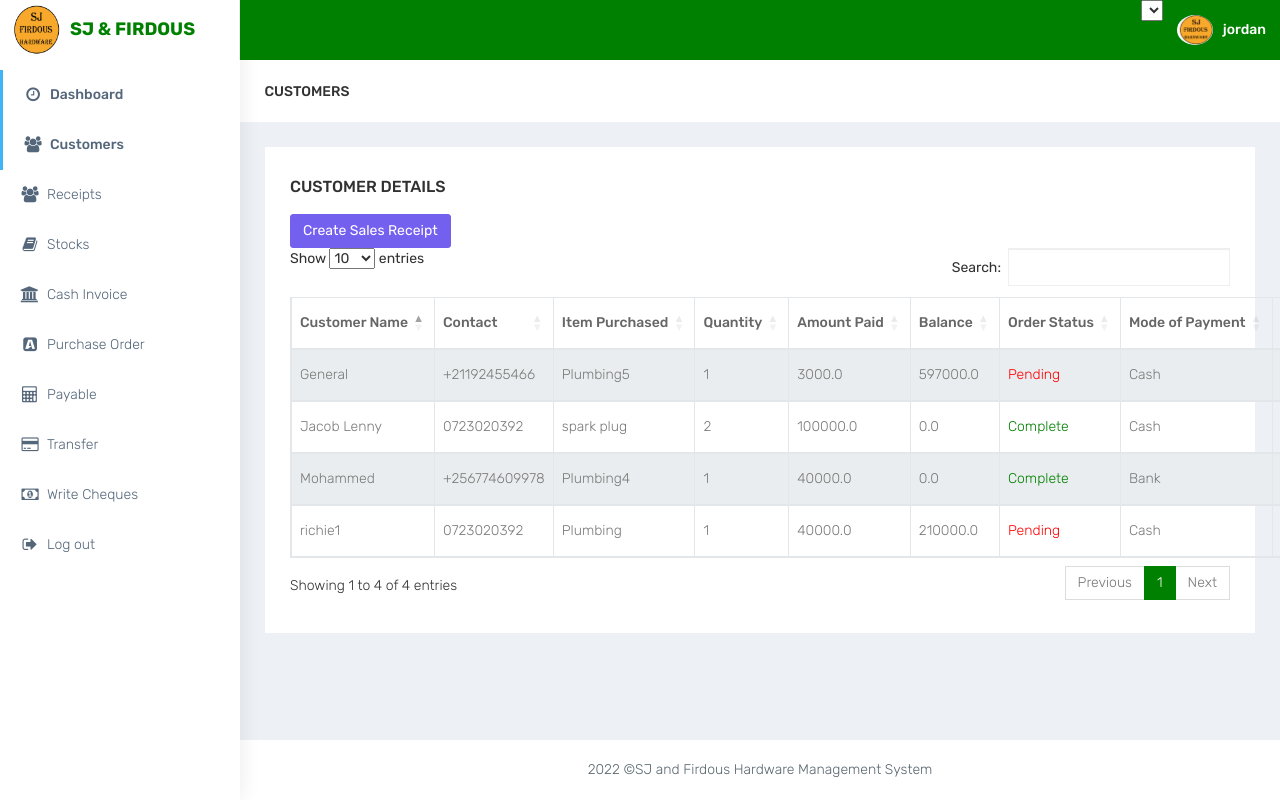
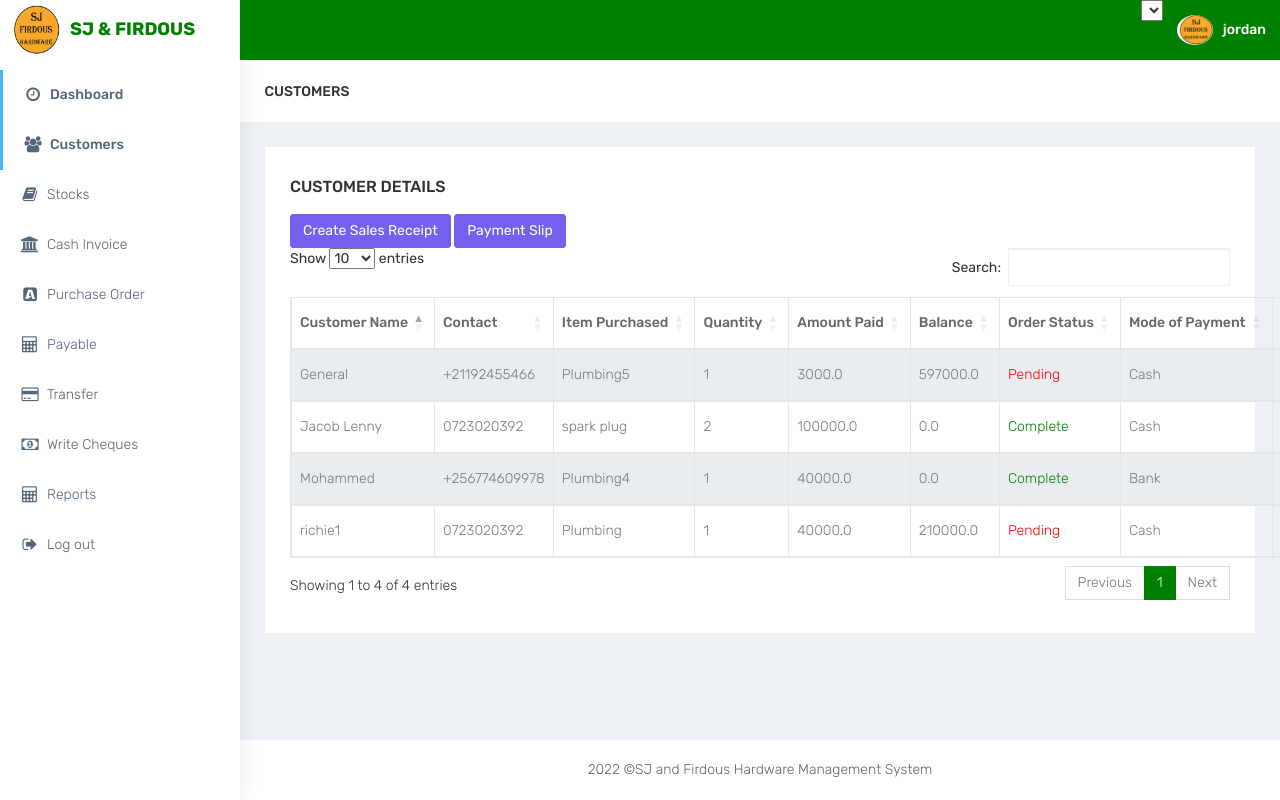
Before and after one commit to jkinathan/firdous, a Django app: page /customers in a window 1280 px wide; the page is wider, and only the part inside the window is pictured. Run offline with Django 4.2, Linux system fonts and the light colour scheme; a user stored in the database is signed in; data comes from the database, SQL or seed files in the repository; both versions use the stored data as it was after the commit; lists and menus that the app fills with data are empty; parts of the project's set-up code (start-up, migrations or seed data) failed here and were passed over; some libraries are stand-ins or nearby versions.

Commit message:
reports and slip template added

```diff
--- a/plumbing/urls.py
+++ b/plumbing/urls.py
@@ -15,7 +15,7 @@ urlpatterns = [
      path('cash/', views.cash, name='cash'),
      path('payable/', views.payable, name='payable'),
      path('transfer/', views.transfer, name='transfer'),
-     path('receipts/', views.Receipts, name='receipts'),
+     # path('receipts/', views.Receipts, name='receipts'),
      path('invoicepaymentdetail/<int:pk>',views.Receivepayment_detail, name='invoicepaymentdetail'),
      # path('paymentreceipt/', views.paymentReceipt, name='paymentreceipt'),
      path('statistics/', views.statistics, name='statistics'),
@@ -23,6 +23,7 @@ urlpatterns = [
      # path('receive/', views.receive, name='receive'),
      path('purchase/', views.purchase, name='purchase'),
      path('check/', views.check, name='check'),
+     path('reportstemp/', views.Reportsview, name='reportstemp'),
      # path('enterbills/', views.enterbills, name='enterbills'),
      # path('paybills/', views.paybills, name='paybills'),
      #path('technicians/', views.technician, name='technicians'),
--- a/plumbing/views.py
+++ b/plumbing/views.py
@@ -357,12 +357,12 @@ def transfer(request):
     return render(request, 'transfer.html',context)
 
 @login_required
-def Receipts(request):
-    # transfers = Transfer.objects.all()
-    #
-    # context = {'transfers': transfers
-    #            }
-    return render(request, 'receipts.html')
+# def Receipts(request):
+#     # transfers = Transfer.objects.all()
+#     #
+#     # context = {'transfers': transfers
+#     #            }
+#     return render(request, 'receipts.html')
 def Receivepayment_detail(request,pk):
     inventorys = Stock.objects.all()
     customer = get_object_or_404(Customer, pk=pk)
@@ -412,6 +412,9 @@ def statistics(request):
     # context = {'checks': checks
     #            }
     return render(request, 'statistics.html')
+def Reportsview(request):
+    return render(request,'reports.html')
+
 # @login_required
 def Createcustomer(request):
     # customer = Customer()
--- a/templates/base.html
+++ b/templates/base.html
@@ -146,9 +146,7 @@
                     <li>
                         <a href="{% url 'customers' %}" class="waves-effect"><i class="fa fa-users fa-fw" aria-hidden="true"></i>Customers</a>
                     </li>
-                    <li>
-                        <a href="{% url 'receipts' %}" class="waves-effect"><i class="fa fa-users fa-fw" aria-hidden="true"></i>Receipts</a>
-                    </li>
+
                     {% comment %} <li>
                         <a href="{% url 'createcustomer' %}"class="waves-effect"><i class="fa fa-table fa-fw" aria-hidden="true"></i>Add Customer</a>
                     </li> {% endcomment %}
@@ -173,6 +171,10 @@
                     </li>
                     <li>
                         <a href="{% url 'check' %}" class="waves-effect"><i class="fa fa-money fa-fw" aria-hidden="true"></i>Write Cheques</a>
+                    </li>
+
+                    <li>
+                        <a href="{% url 'reportstemp' %}" class="waves-effect"><i class="fa fa-calculator fa-fw" aria-hidden="true"></i>Reports</a>
                     </li>
 
 
--- a/templates/customers.html
+++ b/templates/customers.html
@@ -131,6 +131,55 @@
                             </div>
                         </div>
                     </div>
+<!--                    Payment slip-->
+                    <!-- Button trigger modal -->
+<button type="button" class="btn btn-primary" data-toggle="modal" data-target="#exampleModalCenter">
+  Payment Slip
+</button>
+
+<!-- Modal -->
+<div class="modal fade" id="exampleModalCenter" tabindex="-1" role="dialog" aria-labelledby="exampleModalCenterTitle" aria-hidden="true">
+  <div class="modal-dialog modal-dialog-centered" role="document">
+    <div class="modal-content">
+      <div class="modal-header">
+        <h5 class="modal-title" id="exampleModalLongTitle">Payment Slip</h5>
+        <button type="button" class="close" data-dismiss="modal" aria-label="Close">
+          <span aria-hidden="true">&times;</span>
+        </button>
+      </div>
+      <div class="modal-body">
+        <div class="form-group">
+            <label for="recipient-name" class="col-form-label">Customer Name:</label>
+            <input type="text" class="form-control" id="recipient-name">
+          </div>
+          <div class="form-group">
+            <label for="recipient-name" class="col-form-label">Amount Paid:</label>
+            <input type="number" name="amount" class="form-control">
+          </div>
+          <div class="form-group">
+            <label for="recipient-name" class="col-form-label">Balance:</label>
+            <input type="number" class="form-control">
+          </div>
+          <div class="form-group">
+            <label for="recipient-name" class="col-form-label">Mode of Payment:</label>
+                    <select class="form-control">
+                        <option>Cash</option>
+                        <option>Bank</option>
+                    </select>
+          </div>
+          <div class="form-group">
+            <label for="recipient-name" class="col-form-label">Date:</label>
+            <input type="date" name="Date" class="form-control">
+          </div>
+      </div>
+      <div class="modal-footer">
+        <button type="button" class="btn btn-secondary" data-dismiss="modal">Close</button>
+        <button type="button" class="btn btn-primary">Save changes</button>
+      </div>
+    </div>
+  </div>
+</div>
+<!--                    End of payment slip-->
                     <table id="example" class="table table-striped table-bordered dt-responsive nowrap" style="width:100%">
                         <thead>
                             <tr>
```
Also changed, not shown: templates/reports.html (added, +24 -0 lines), db.sqlite3.
